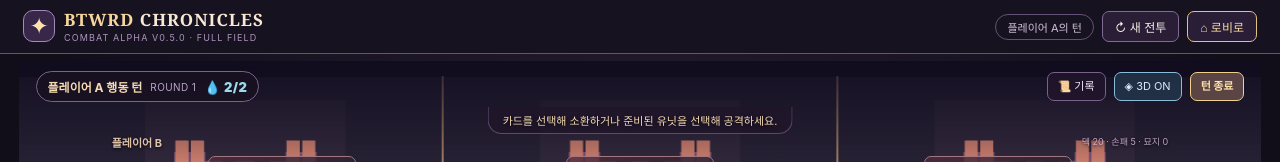
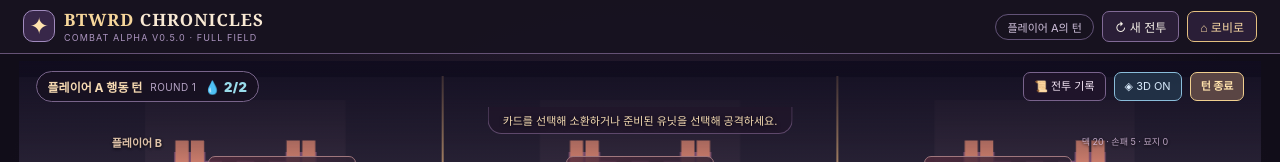
Before and after one commit to bduidohd937-beep/BTWRD-CHRONICLES, a React (Vite) app: page / in a window 1280 px wide. Both pictures are taken after a click on the button "⚔ 전투". Shown: the top 162 px of the page. Built offline with nearby package versions, Linux system fonts and the light colour scheme.

Commit message:
fix: retain accessible combat-log label for scene navigation

```diff
--- a/src/battle/BattleApp.tsx
+++ b/src/battle/BattleApp.tsx
@@ -157,7 +157,7 @@ export default function BattleApp({battle,setBattle}:{
           <span className="field-mana">💧 {player.mana}/{player.maxMana}</span>
         </div>
         <div className="field-top-actions">
-          <button type="button" aria-pressed={showLog} onClick={()=>setShowLog(v=>!v)}>📜 기록</button>
+          <button type="button" aria-pressed={showLog} onClick={()=>setShowLog(v=>!v)}>📜 전투 기록</button>
           <button type="button" aria-pressed={show3d} onClick={()=>setShow3d(v=>!v)}>
             {show3d?'◈ 3D ON':'▤ 2D'}
           </button>
```
